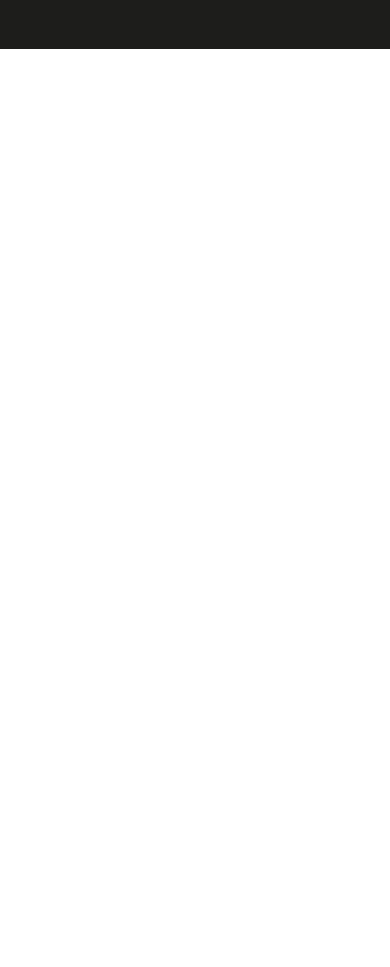
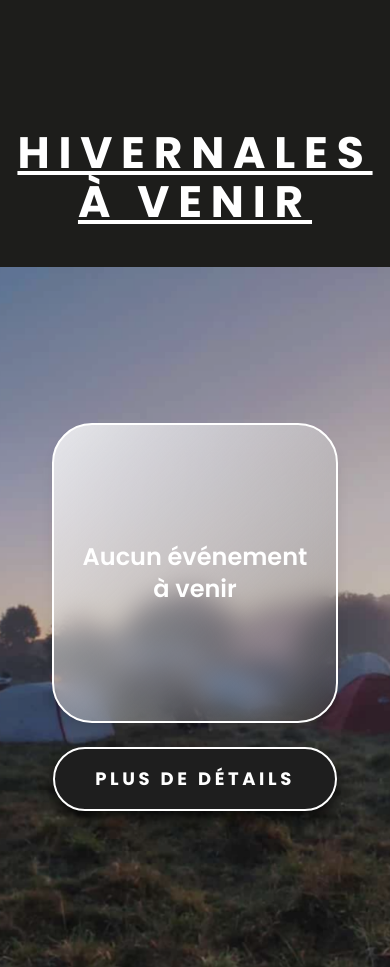
Before and after one commit to ewenlarrieu/Benezes-Riders, a React (Vite) app in the folder client/: page /home in a window 390 px wide. Shown: the part 2700-3667 px from the top of the page. Before the commit the page ends 2749 px from the top, so only its background shows below. Built offline with nearby package versions, Linux system fonts and the light colour scheme.

Commit message:
Hivernal section responsive

```diff
--- a/client/src/Home.jsx
+++ b/client/src/Home.jsx
@@ -19,7 +19,7 @@ export default function Home() {
           />
 
           <div className="absolute top-[45%] left-1/2 transform -translate-x-1/2 -translate-y-1/2 flex flex-col items-center gap-8 text-center">
-            <h1 className="text-white font-bold tracking-custom text-[70px] flex flex-col items-center gap-2 drop-shadow-[0_8px_8px_rgba(0,0,0,0.85)]">
+            <h1 className="text-white font-bold tracking-custom text-[75px] flex flex-col items-center gap-2 drop-shadow-[0_8px_8px_rgba(0,0,0,0.85)]">
               <span>ASSOCIATION</span>
               <span>MOTO</span>
               <span>BENEZES RIDERS</span>
@@ -154,6 +154,50 @@ export default function Home() {
             </div>
           </div>
         </section>
+<section className="event mt-20 relative">
+ <h2 className="tracking-custom font-bold underline text-center mb-10 text-4xl text-white event-title">
+  HIVERNALES À VENIR
+</h2>
+
+
+  <div className="relative w-full flex justify-center items-center">
+    {/* Image de fond */}
+    <div className="relative w-full">
+      <img
+        src="/img/image4.png"
+        alt="image de fond hivernal"
+        className="w-full h-[700px] object-cover sm:h-[600px] md:h-[650px] lg:h-[750px]"
+      />
+
+      {/* Contenu centré dans l’image */}
+      <div className="absolute inset-0 flex flex-col items-center justify-center gap-6 px-4">
+        {/* Carte effet glass */}
+        <div
+          className="w-[80%] max-w-[600px] h-[300px] sm:h-[260px] md:h-[320px] lg:h-[360px]
+                     rounded-[40px] border-2 border-white
+                     backdrop-blur-md bg-gradient-to-br from-white/80 to-[#393939]/20
+                     flex items-center justify-center text-white text-2xl sm:text-xl md:text-3xl font-semibold shadow-lg"
+        >
+          <p className="text-center px-6">Aucun événement à venir</p>
+        </div>
+
+        {/* Bouton sous la carte */}
+        <button
+          className="overflow-hidden bg-[#1E1E1E] text-white font-bold py-4 px-10
+                     rounded-full border-2 border-white tracking-custom text-lg
+                     drop-shadow-[0_8px_8px_rgba(0,0,0,0.85)]
+                     transition-all duration-500 ease-out
+                     hover:text-[#1E1E1E] hover:bg-white hover:scale-105 hover:border-[#1E1E1E]"
+        >
+          PLUS DE DÉTAILS
+        </button>
+      </div>
+    </div>
+  </div>
+</section>
+
+
+
       </main>
     </div>
   );
--- a/client/src/styles/responsive.css
+++ b/client/src/styles/responsive.css
@@ -3,7 +3,7 @@
 /* Très grands écrans (1440px et plus) */
 @media (min-width: 1440px) {
     .hero-section h1 {
-        font-size: 50px;
+        font-size: 70px;
     }
 
     .hero-section button {
@@ -331,3 +331,41 @@
         height: 7rem !important;
     }
 }
+
+
+/* ---------- Responsive du titre HIVERNALES À VENIR ---------- */
+.event-title {
+    font-size: 2.75rem;
+    /* text-3xl équivalent */
+    margin-bottom: 2.5rem;
+    /* mb-10 */
+    padding: 0 1rem;
+    /* équivaut à px-4 */
+}
+
+@media (min-width: 640px) {
+
+    /* sm */
+    .event-title {
+        font-size: 2.25rem;
+        /* text-4xl */
+    }
+}
+
+@media (min-width: 768px) {
+
+    /* md */
+    .event-title {
+        font-size: 3rem;
+        /* text-5xl */
+    }
+}
+
+@media (min-width: 1024px) {
+
+    /* lg */
+    .event-title {
+        font-size: 3.75rem;
+        /* text-6xl */
+    }
+}
```
Also changed, not shown: client/img/image4.png (added).
